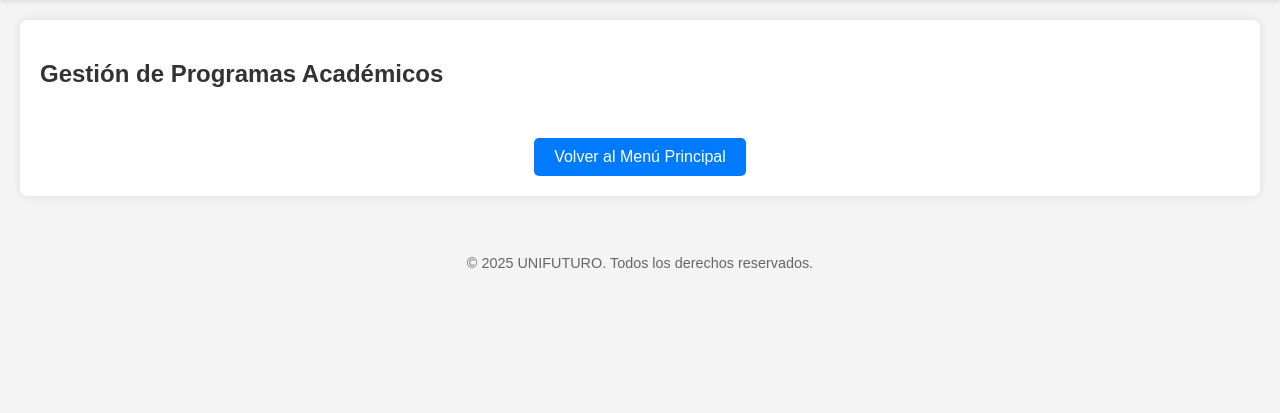
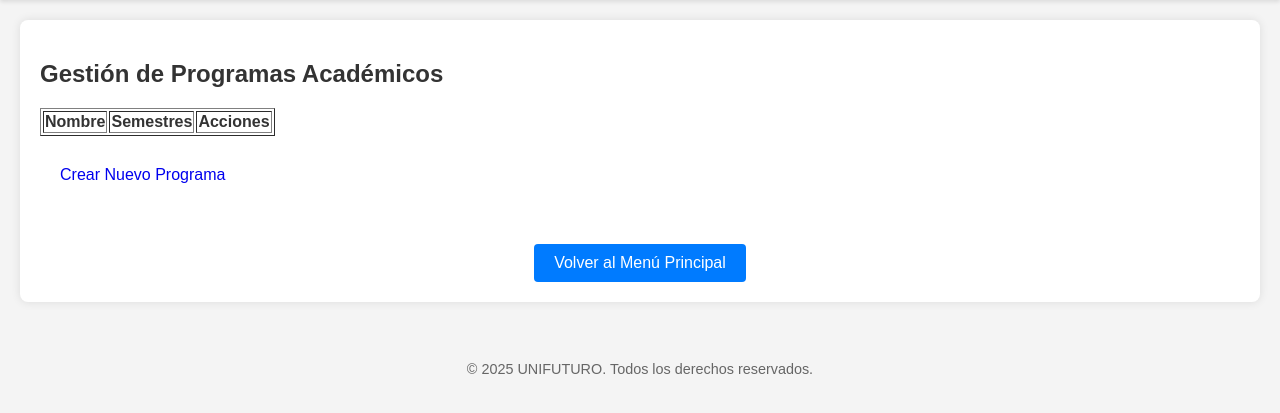
Before and after one commit to jgayon/unifuturo_portal, a Flask app: page /admin/manage_programs in a window 1280 px wide. Shown: the part 60-473 px from the top of the page. Run offline with Flask 3, Linux system fonts and the light colour scheme; the visitor is signed in with stand-in values (Sample User, id 1); data that the repository does not hold is empty.

Commit message:
Update Asignaturas
Lado Admin. Se puede Crear, editar, y eliminar asignaturas.

```diff
--- a/unifuturo_app/app.py
+++ b/unifuturo_app/app.py
@@ -415,7 +415,7 @@ def admin_manage_requirements():
     return render_template('admin/manage_requirements.html', requisitos=requisitos)
 
 
-#Revisar Programa
+#Revisar/Editar/Crear Programa
 @app.route('/admin/manage_programs')
 def manage_programs():
     if 'user_id' not in session or session['user_type'] != 'Administrador':
@@ -424,14 +424,175 @@ def manage_programs():
     programas = execute_query('SELECT * FROM "Programa"', fetchall=True)
     return render_template('admin/manage_programs.html', programas=programas)
 
+@app.route('/admin/program/<int:id_programa>', methods=['GET', 'POST'])
+def edit_program(id_programa):
+    if 'user_id' not in session or session['user_type'] != 'Administrador':
+        return redirect(url_for('index'))
+
+    # Cargar programa si se está editando
+    programa = None
+    if id_programa != 0:
+        programa = execute_query(
+            'SELECT * FROM "Programa" WHERE id_programa = :id',
+            {'id': id_programa},
+            fetchone=True
+        )
+
+    # Cargar asignaturas existentes
+    asignaturas = execute_query('SELECT id_asignatura, nombre FROM "Asignaturas"', fetchall=True)
+
+    # Cargar asignaturas ya agregadas a este programa
+    asignaturas_prog = []
+    if id_programa != 0:
+        asignaturas_prog = execute_query('''
+            SELECT a.id_asignatura, a.nombre, pa.semestre_en_programa
+            FROM "Programa_Asignatura" pa
+            JOIN "Asignaturas" a ON a.id_asignatura = pa.id_asignatura
+            WHERE pa.id_programa = :id
+        ''', {'id': id_programa}, fetchall=True)
+
+    return render_template('admin/edit_program.html',
+                           programa=programa,
+                           asignaturas=asignaturas,
+                           asignaturas_prog=asignaturas_prog)
+
+@app.route('/admin/program/new')
+def create_program():
+    return redirect(url_for('edit_program', id_programa=0))
+
+@app.route('/admin/program/<int:id_programa>', methods=['POST'])
+def save_program(id_programa):
+    nombre = request.form['nombre']
+    num_semestres = request.form['num_semestres']
+    descripcion = request.form.get('descripcion', '')
+
+    if id_programa == 0:
+        query = '''
+        INSERT INTO "Programa" (nombre, num_semestres, descripcion)
+        VALUES (:nombre, :num_semestres, :descripcion)
+        '''
+        execute_query(query, {
+            'nombre': nombre,
+            'num_semestres': num_semestres,
+            'descripcion': descripcion
+        })
+        flash('Programa creado con éxito.', 'success')
+    else:
+        query = '''
+        UPDATE "Programa"
+        SET nombre = :nombre,
+            num_semestres = :num_semestres,
+            descripcion = :descripcion
+        WHERE id_programa = :id
+        '''
+        execute_query(query, {
+            'nombre': nombre,
+            'num_semestres': num_semestres,
+            'descripcion': descripcion,
+            'id': id_programa
+        })
+        flash('Programa actualizado con éxito.', 'success')
+
+    return redirect(url_for('manage_programs'))
+
+@app.route('/admin/program/<int:id_programa>/add_subject', methods=['POST'])
+def add_subject_to_program(id_programa):
+    id_asignatura = request.form['id_asignatura']
+    semestre = request.form['semestre']
+
+    execute_query('''
+        INSERT INTO "Programa_Asignatura" (id_programa, id_asignatura, semestre_en_programa)
+        VALUES (:id_programa, :id_asignatura, :semestre)
+    ''', {
+        'id_programa': id_programa,
+        'id_asignatura': id_asignatura,
+        'semestre': semestre
+    })
+
+    flash('Asignatura agregada al programa.', 'success')
+    return redirect(url_for('edit_program', id_programa=id_programa))
+
+@app.route('/admin/program/<int:id_programa>/remove_subject', methods=['POST'])
+def remove_subject_from_program(id_programa):
+    id_asignatura = request.form['id_asignatura']
+
+    execute_query('''
+        DELETE FROM "Programa_Asignatura"
+        WHERE id_programa = :id_programa AND id_asignatura = :id_asignatura
+    ''', {
+        'id_programa': id_programa,
+        'id_asignatura': id_asignatura
+    })
+
+    flash('Asignatura eliminada del programa.', 'info')
+    return redirect(url_for('edit_program', id_programa=id_programa))
+
 #Revisar Asignaturas
-@app.route('/admin/manage_subjects')
+@app.route('/admin/manage_subjects', methods=['GET'])
 def manage_subjects():
     if 'user_id' not in session or session['user_type'] != 'Administrador':
         return redirect(url_for('index'))
 
     asignaturas = execute_query('SELECT * FROM "Asignaturas"', fetchall=True)
     return render_template('admin/manage_subjects.html', asignaturas=asignaturas)
+
+
+@app.route('/admin/subject/create', methods=['POST'])
+def create_subject():
+    nombre = request.form.get('nombre')
+    semestre = request.form.get('semestre')
+    descripcion = request.form.get('descripcion')
+
+    if nombre and semestre and descripcion:
+        query = '''
+            INSERT INTO "Asignaturas" (NOMBRE, SEMESTRE, DESCRIPCION)
+            VALUES (:nombre, :semestre, :descripcion)
+        '''
+        execute_query(query, {
+            'nombre': nombre,
+            'semestre': semestre,
+            'descripcion': descripcion
+        })
+        flash('Asignatura creada exitosamente.', 'success')
+    else:
+        flash('Todos los campos son obligatorios.', 'danger')
+
+    return redirect(url_for('manage_subjects'))
+
+
+@app.route('/admin/subject/<int:id_asignatura>/edit', methods=['POST'])
+def edit_subject(id_asignatura):
+    nombre = request.form.get('nombre')
+    semestre = request.form.get('semestre')
+    descripcion = request.form.get('descripcion')
+
+    if nombre and semestre and descripcion:
+        query = '''
+            UPDATE "Asignaturas"
+            SET NOMBRE = :nombre,
+                SEMESTRE = :semestre,
+                DESCRIPCION = :descripcion
+            WHERE ID_ASIGNATURA = :id_asignatura
+        '''
+        execute_query(query, {
+            'nombre': nombre,
+            'semestre': semestre,
+            'descripcion': descripcion,
+            'id_asignatura': id_asignatura
+        })
+        flash('Asignatura actualizada correctamente.', 'info')
+    else:
+        flash('Todos los campos son obligatorios.', 'danger')
+
+    return redirect(url_for('manage_subjects'))
+
+
+@app.route('/admin/subject/<int:id_asignatura>/delete', methods=['POST'])
+def delete_subject(id_asignatura):
+    query = 'DELETE FROM "Asignaturas" WHERE ID_ASIGNATURA = :id_asignatura'
+    execute_query(query, {'id_asignatura': id_asignatura})
+    flash('Asignatura eliminada.', 'warning')
+    return redirect(url_for('manage_subjects'))
 
 #Revisar Inscripciones
 @app.route('/admin/review_enrollments', methods=['GET', 'POST'])
--- a/unifuturo_app/templates/admin/manage_programs.html
+++ b/unifuturo_app/templates/admin/manage_programs.html
@@ -1,27 +1,34 @@
-<!-- manage_programs.html -->
-
 {% extends 'layout.html' %}
 
-{% block title %}Manejar Programas Academicos{% endblock %}
+{% block title %}Manejar Programas Académicos{% endblock %}
 
 {% block content %}
 <h2>Gestión de Programas Académicos</h2>
-<ul>
-  {% for prog in programas %}
-    <li>{{ prog.NOMBRE }} - {{ prog.NUM_SEMESTRES }} semestres
-      <form method="POST" style="display:inline">
-        <input type="hidden" name="id_programa" value="{{ prog.ID_PROGRAMA }}">
-        <button name="action" value="Editar">Editar</button>
-        <button name="action" value="Eliminar">Eliminar</button>
-      </form>
-    </li>
-  {% endfor %}
-</ul>
+
+<table border="1">
+  <thead>
+    <tr>
+      <th>Nombre</th>
+      <th>Semestres</th>
+      <th>Acciones</th>
+    </tr>
+  </thead>
+  <tbody>
+    {% for prog in programas %}
+    <tr>
+      <td>{{ prog.NOMBRE }}</td>
+      <td>{{ prog.NUM_SEMESTRES }}</td>
+      <td>
+        <a href="{{ url_for('edit_program', id_programa=prog.ID_PROGRAMA) }}">Editar</a>
+      </td>
+    </tr>
+    {% endfor %}
+  </tbody>
+</table>
+
+<a href="{{ url_for('create_program') }}" class="btn btn-success" style="margin-top: 20px;">Crear Nuevo Programa</a>
+
 <div style="margin-top: 50px; text-align: center;">
-    {% if session['user_type'] == 'Administrador' %}
-        <a href="{{ url_for('admin_dashboard') }}" class="btn btn-primary" style="background-color: #007bff; color: white; padding: 10px 20px; border-radius: 5px; text-decoration: none;">Volver al Menú Principal</a>
-    {% elif session['user_type'] == 'Cliente' %}
-        <a href="{{ url_for('student_dashboard') }}" class="btn btn-primary" style="background-color: #007bff; color: white; padding: 10px 20px; border-radius: 5px; text-decoration: none;">Volver al Menú Principal</a>
-    {% endif %}
+    <a href="{{ url_for('admin_dashboard') }}" class="btn btn-primary">Volver al Menú Principal</a>
 </div>
 {% endblock %}
```
Also changed, not shown: unifuturo_app/templates/admin/edit_program.html (added, +48 -0 lines), unifuturo_app/templates/admin/manage_subjects.html (+56 -22 lines).
